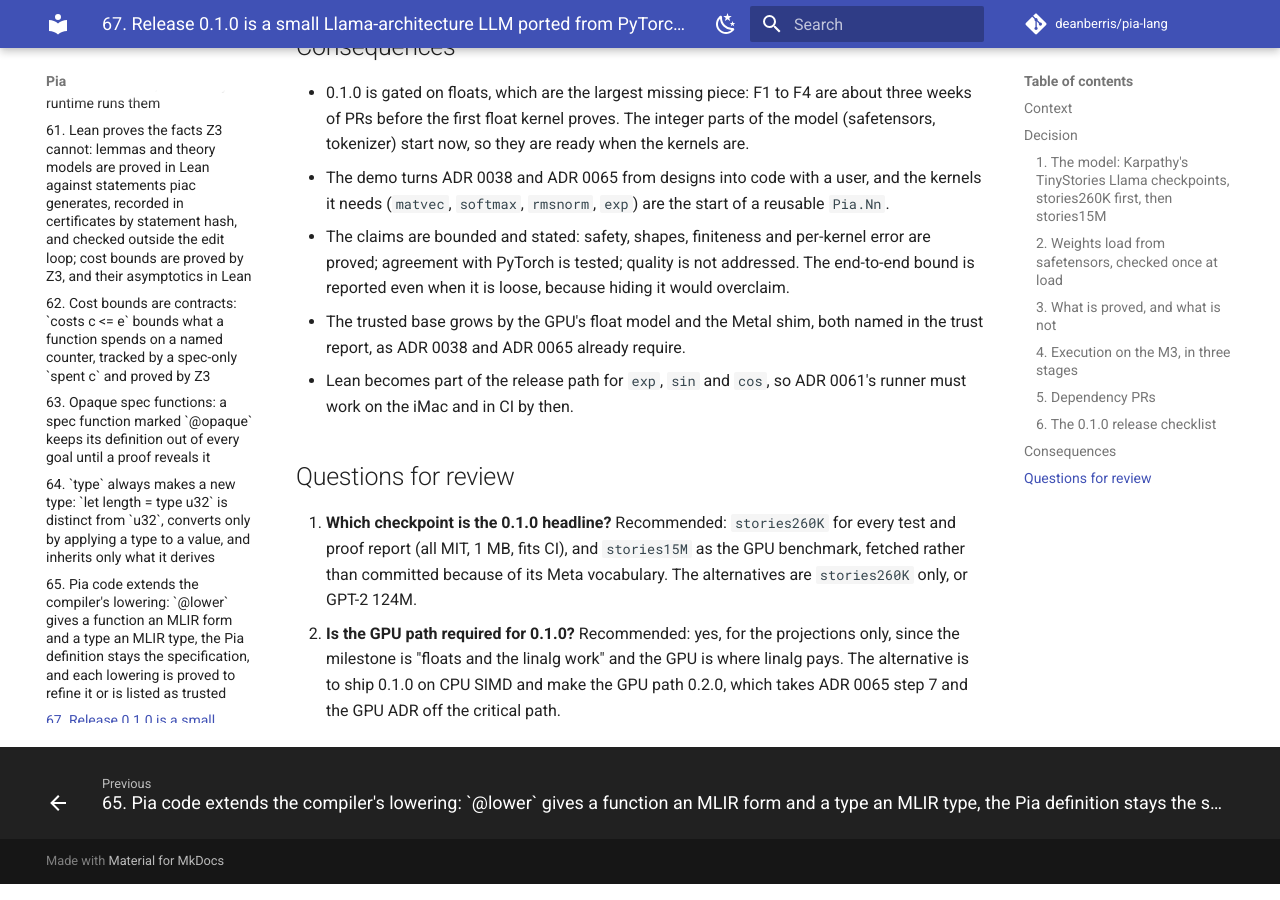
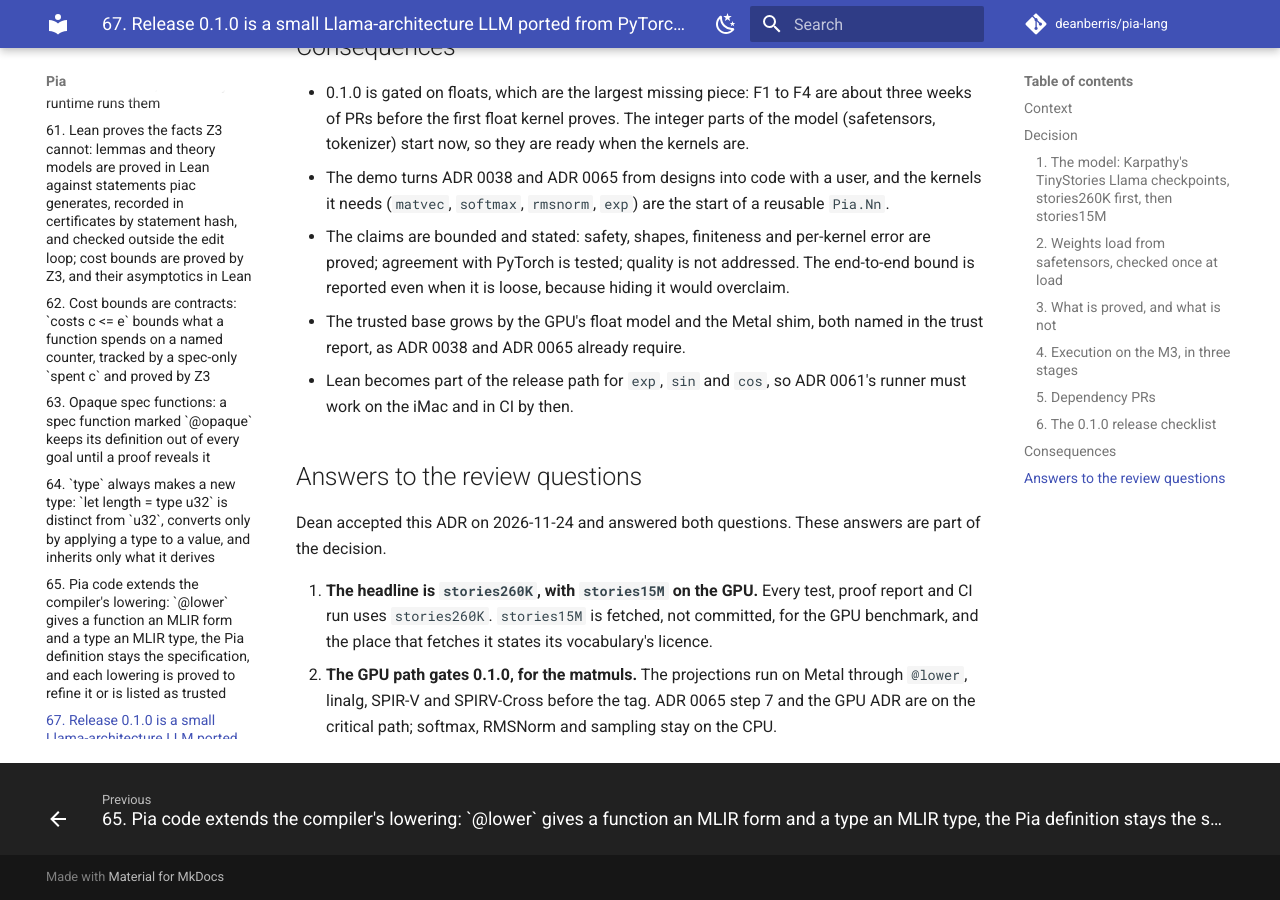
Before and after one commit to deanberris/pia-lang, an MkDocs documentation site: the page built from docs/adr/0067-release-0-1-0-a-proved-small-llm.md, in a window 1280 px wide and 900 px high, scrolled down 8345 px. Built offline with MkDocs 1.6.1 and Material for MkDocs 9.7.7, drawn with Linux system fonts in a browser that asks for light colours; comment, search, counter and statistics services are not loaded; some of the changed text lies outside the part shown.

Commit message:
ADR 0067: accepted, with Dean's answers (stories260K headline, GPU gates 0.1.0) (#426)
Claude-Session: https://claude.ai/code/session_01SkMSavikkC3aj4mD6tP7Jv

Co-authored-by: Claude <noreply@anthropic.com>

```diff
--- a/docs/adr/0067-release-0-1-0-a-proved-small-llm.md
+++ b/docs/adr/0067-release-0-1-0-a-proved-small-llm.md
@@ -2,7 +2,7 @@
 
 Date: 2026-11-24
 
-Status: Proposed
+Status: Accepted (2026-11-24, with Dean's answers to its questions below)
 
 ## Context
 
@@ -147,7 +147,9 @@ The critical path is F1, F2, F3, F4, X2, K2, K3, M4, then E1 and E4 in parallel.
 - The trusted base grows by the GPU's float model and the Metal shim, both named in the trust report, as ADR 0038 and ADR 0065 already require.
 - Lean becomes part of the release path for `exp`, `sin` and `cos`, so ADR 0061's runner must work on the iMac and in CI by then.
 
-## Questions for review
+## Answers to the review questions
 
-1. **Which checkpoint is the 0.1.0 headline?** Recommended: `stories260K` for every test and proof report (all MIT, 1 MB, fits CI), and `stories15M` as the GPU benchmark, fetched rather than committed because of its Meta vocabulary. The alternatives are `stories260K` only, or GPT-2 124M.
-2. **Is the GPU path required for 0.1.0?** Recommended: yes, for the projections only, since the milestone is "floats and the linalg work" and the GPU is where linalg pays. The alternative is to ship 0.1.0 on CPU SIMD and make the GPU path 0.2.0, which takes ADR 0065 step 7 and the GPU ADR off the critical path.
+Dean accepted this ADR on 2026-11-24 and answered both questions. These answers are part of the decision.
+
+1. **The headline is `stories260K`, with `stories15M` on the GPU.** Every test, proof report and CI run uses `stories260K`. `stories15M` is fetched, not committed, for the GPU benchmark, and the place that fetches it states its vocabulary's licence.
+2. **The GPU path gates 0.1.0, for the matmuls.** The projections run on Metal through `@lower`, linalg, SPIR-V and SPIRV-Cross before the tag. ADR 0065 step 7 and the GPU ADR are on the critical path; softmax, RMSNorm and sampling stay on the CPU.
```
Also changed, not shown: docs/adr/README.md (+1 -1 lines).
